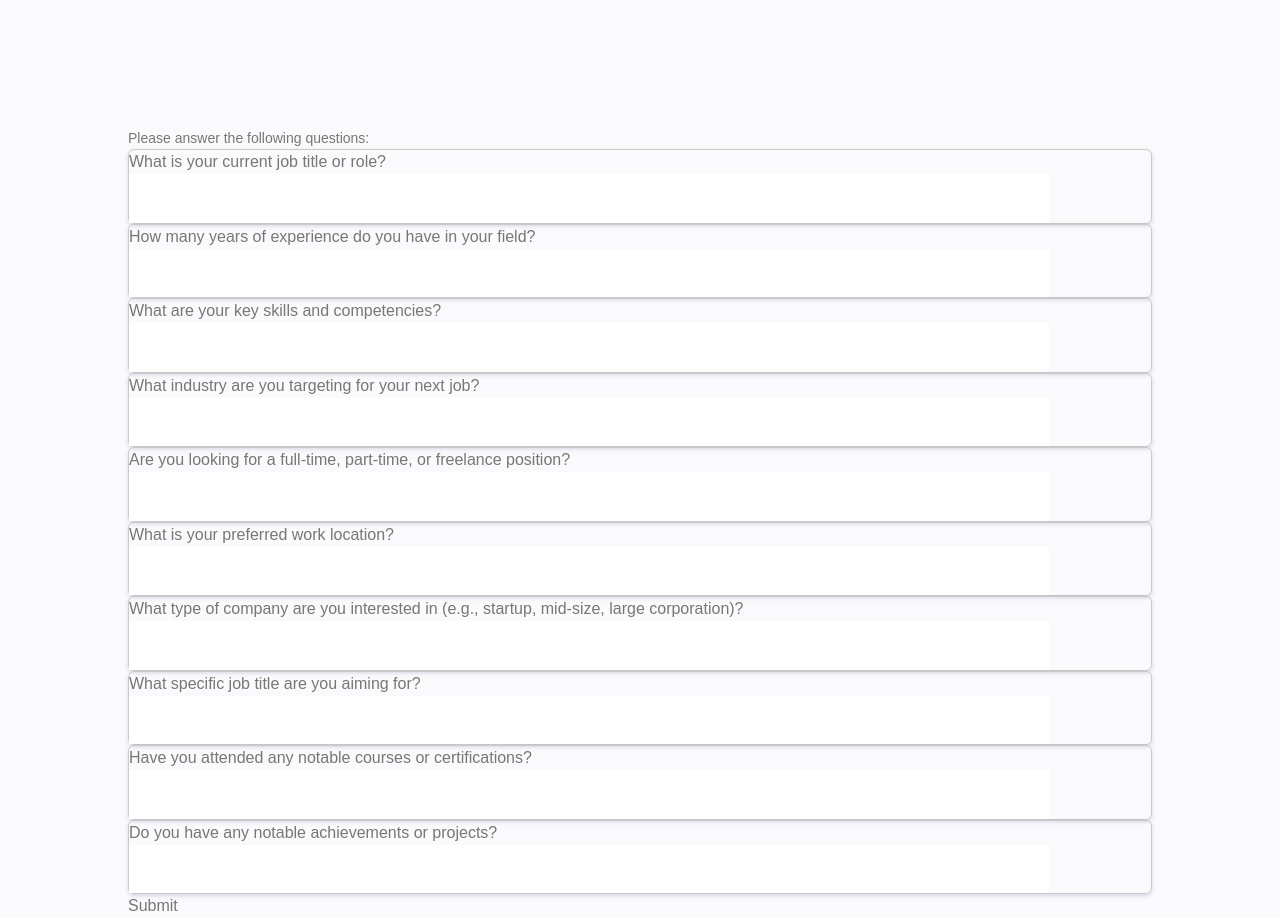
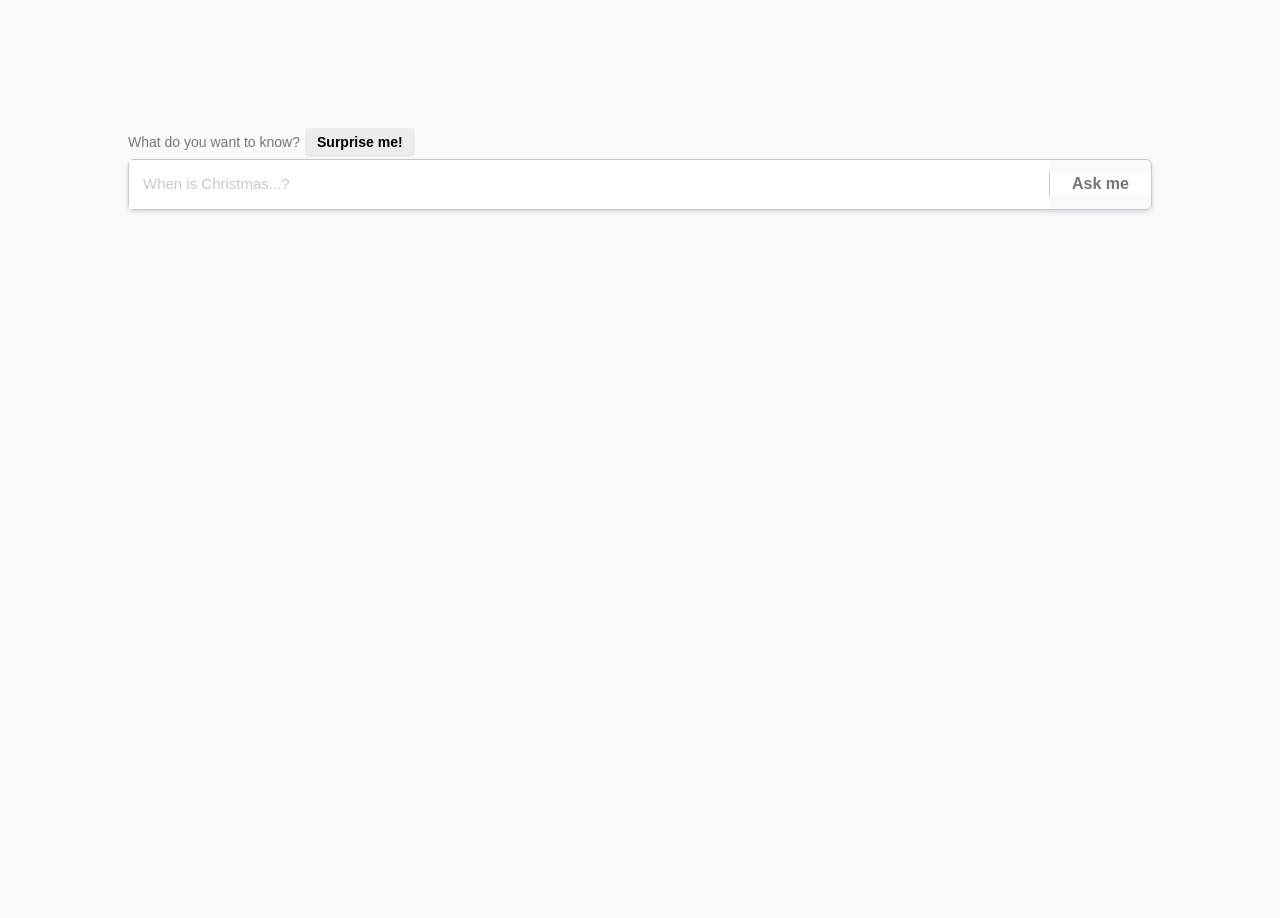
Before and after one commit to bilal1718/AI_Interviewer, a React (Vite) app: page /chatbot in a window 1280 px wide. After the commit the page ends 800 px from the top, so only its background shows below. Built offline with nearby package versions, Linux system fonts and the light colour scheme.

Commit message:
Chat_Bot.jsx

```diff
--- a/src/components/Chat_Bot.jsx
+++ b/src/components/Chat_Bot.jsx
@@ -1,11 +1,8 @@
 import React, { useState } from 'react';
 
-const Chat_Bot = () => {
+const Chat_Bot = ({chatHistory,setChatHistory}) => {
   const [error, setError] = useState("");
   const [value, setValue] = useState("");
-  const [chatHistory, setChatHistory] = useState([]);
-  const [responses, setResponses] = useState({});
-  const [isSetupComplete, setIsSetupComplete] = useState(false);
   const [feedback, setFeedback] = useState("");
 
   const surpriseOptions = [
@@ -17,48 +14,6 @@ const Chat_Bot = () => {
   const surprise = () => {
     const randomValue = surpriseOptions[Math.floor(Math.random() * surpriseOptions.length)];
     setValue(randomValue);
-  };
-
-  const initialQuestions = [
-    "What is your current job title or role?",
-    "How many years of experience do you have in your field?",
-    "What are your key skills and competencies?",
-    "What industry are you targeting for your next job?",
-    "Are you looking for a full-time, part-time, or freelance position?",
-    "What is your preferred work location?",
-    "What type of company are you interested in (e.g., startup, mid-size, large corporation)?",
-    "What specific job title are you aiming for?",
-    "Have you attended any notable courses or certifications?",
-    "Do you have any notable achievements or projects?"
-  ];
-
-  const handleResponseChange = (question, answer) => {
-    setResponses({
-      ...responses,
-      [question]: answer
-    });
-  };
-
-  const handleSubmit = async () => {
-    try {
-      const options = {
-        method: "POST",
-        body: JSON.stringify({ initialResponses: responses }),
-        headers: {
-          'Content-Type': 'application/json'
-        }
-      };
-      const response = await fetch('http://127.0.0.1:8000/setup', options);
-      if (!response.ok) {
-        throw new Error(`HTTP error! status: ${response.status}`);
-      }
-      const data = await response.json();
-      setChatHistory(data.chatHistory);
-      setIsSetupComplete(true);
-    } catch (error) {
-      console.error("Error in handleSubmit function:", error);
-      setError("Something went wrong! Please try again later.");
-    }
   };
 
   const getResponse = async () => {
@@ -129,30 +84,12 @@ const Chat_Bot = () => {
     setValue("");
     setError("");
     setChatHistory([]);
-    setResponses({});
-    setIsSetupComplete(false);
     setFeedback("");
   };
 
   return (
     <div className='app'>
       <section className='search-section'>
-        {!isSetupComplete ? (
-          <div>
-            <p>Please answer the following questions:</p>
-            {initialQuestions.map((question, index) => (
-              <div key={index} className='input-container'>
-                <label>{question}</label>
-                <input
-                  type='text'
-                  value={responses[question] || ""}
-                  onChange={(e) => handleResponseChange(question, e.target.value)}
-                />
-              </div>
-            ))}
-            <button onClick={handleSubmit}>Submit</button>
-          </div>
-        ) : (
           <div>
             <p>What do you want to know?
               <button className='surprise' onClick={surprise} disabled={!chatHistory.length}>Surprise me!</button>
@@ -181,7 +118,6 @@ const Chat_Bot = () => {
              )}
           </div>
          </div>
-)}
      </section>
      </div>
 );
--- a/src/components/SignUp.jsx
+++ b/src/components/SignUp.jsx
@@ -1,6 +1,7 @@
 import React, { useState } from 'react';
 import PhoneInput from 'react-phone-input-2';
 import "react-phone-input-2/lib/style.css";
+import { Link } from 'react-router-dom';
 
 const SignUp = () => {
   const [formData, setFormData] = useState({
@@ -146,9 +147,11 @@ const SignUp = () => {
                     {errors.phone && <p className="text-red-500 text-xs">{errors.phone}</p>}
                   </div>
                   <div className="relative">
+                    <Link to="/questions">
                     <button type="submit" className="bg-blue-500 text-white rounded-md px-2 py-1">
                       Submit
                     </button>
+                    </Link>
                   </div>
                 </form>
               </div>
```
Lines whose indentation alone changed are shown as unchanged.
